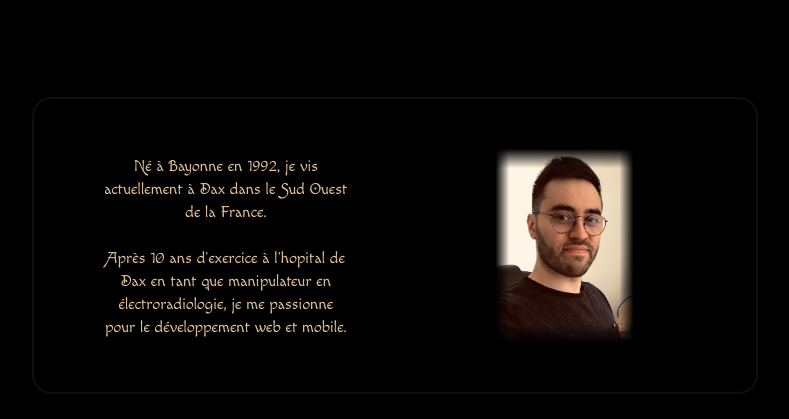
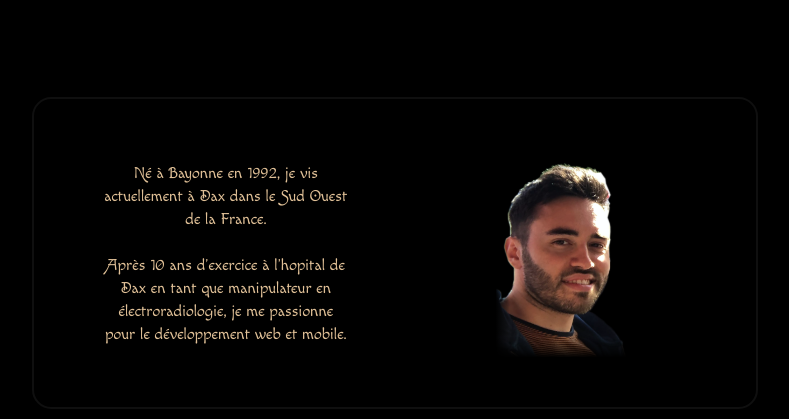
Before and after one commit to lapand/My-portfolio, a Next.js app: page / in a window 1280 px wide. Shown: the part 3260-3679 px from the top of the page, without its empty margins (245-1034 px from the left). Built offline with nearby package versions, Linux system fonts and the light colour scheme; a web font is replaced by a local one.

Commit message:
update profile photo

```diff
--- a/components/About.tsx
+++ b/components/About.tsx
@@ -23,7 +23,7 @@ const About: React.FC = () => {
           gradientBlend: true,
         },
         image: {
-          imgUri: "/moi.jpg",
+          imgUri: "/moi.png",
           imgAlt: "photo de profil : andoni",
         },
       },
```
Also changed, not shown: public/moi.jpg (deleted), public/moi.png (added).
